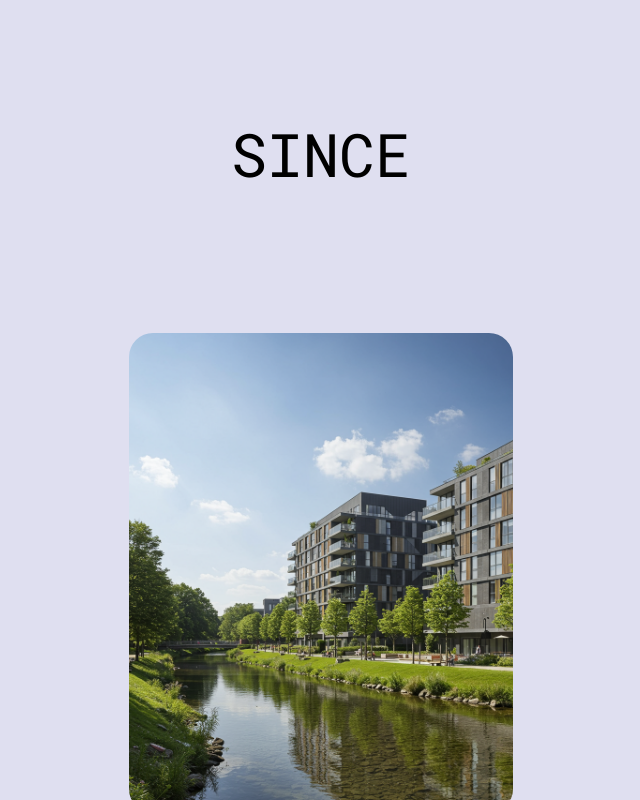
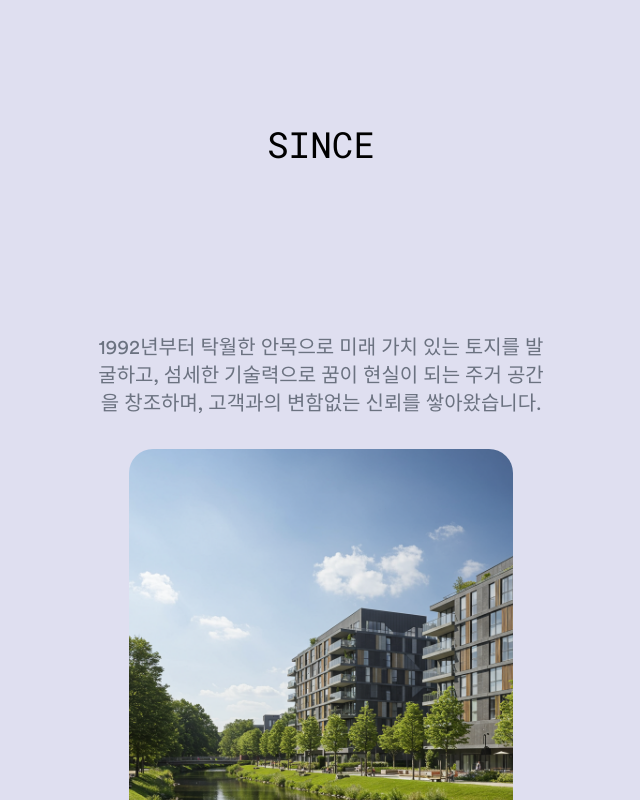
Before and after one commit to noodlemin/kimnco, a React (Vite) app: page / in a window 1280 px wide. Shown: the part 820-1620 px from the top of the page, without its empty margins (319-959 px from the left). Built offline with nearby package versions, Linux system fonts and the light colour scheme; a web font is replaced by a local one.

Commit message:
ios feature videos

```diff
--- a/src/components/About.jsx
+++ b/src/components/About.jsx
@@ -32,7 +32,7 @@ const About = () => {
   return (
     <div id="about" className="min-h-screen w-screen">
       <div className="relative mb-8 mt-36 flex flex-col items-center gap-5">
-        <p className="font-general text-2xl uppercase md:text-5xl lg:text-6xl">
+        <p className="font-general text-2xl uppercase md:text-3xl lg:text-4xl">
           {t('about.welcome')}
         </p>
 
@@ -42,8 +42,8 @@ const About = () => {
         />
 
         <div className="about-subtext">
-          <p className="text-gray-500" dangerouslySetInnerHTML={{ __html: t('about.subtext')}}>
-            {/* {t('about.subtext')} */}
+          <p className="text-gray-500">
+            {t('about.subtext')}
           </p>
         </div>
       </div>
--- a/src/components/Features.jsx
+++ b/src/components/Features.jsx
@@ -95,6 +95,8 @@ const Features = () => (
       <BentoTilt className="border-hsla relative mb-7 h-96 w-full overflow-hidden rounded-md md:h-[65vh]">
         <BentoCard
           src="videos/feature-1.mp4"
+          playsInline
+          preload="auto"
           title={
             <>
               radia<b>n</b>t
@@ -109,6 +111,8 @@ const Features = () => (
         <BentoTilt className="bento-tilt_1 row-span-1 md:col-span-1 md:row-span-2">
           <BentoCard
             src="videos/feature-2.mp4"
+            playsInline
+            preload="auto"
             title={
               <>
                 zig<b>m</b>a
@@ -122,6 +126,8 @@ const Features = () => (
         <BentoTilt className="bento-tilt_1 row-span-1 ms-32 md:col-span-1 md:ms-0">
           <BentoCard
             src="videos/feature-3.mp4"
+            playsInline
+            preload="auto"
             title={
               <>
                 n<b>e</b>xus
@@ -135,6 +141,8 @@ const Features = () => (
         <BentoTilt className="bento-tilt_1 me-14 md:col-span-1 md:me-0">
           <BentoCard
             src="videos/feature-4.mp4"
+            playsInline
+            preload="auto"
             title={
               <>
                 az<b>u</b>l
--- a/src/index.css
+++ b/src/index.css
@@ -77,7 +77,8 @@ body {
   }
 
   .about-subtext {
-    @apply absolute bottom-[-80dvh] left-1/2 w-full max-w-96 -translate-x-1/2 text-center font-circular-web text-xl md:max-w-[34rem];
+    @apply w-full max-w-96 text-center font-circular-web text-xl md:max-w-[34rem] mt-8;
+    text-wrap: balance;
   }
 
   .about-image {
--- a/src/locales/en.json
+++ b/src/locales/en.json
@@ -7,7 +7,7 @@
   "about": {
     "welcome": "Since",
     "discover": "1992",
-    "subtext": "Since 1992, Kim&Co has meticulously created </br> dream residential spaces by insightfully unearthing </br> future-valuable land, consistently building </br> unwavering trust with every client."
+    "subtext": "Since 1992, Kim&Co has meticulously created dream residential spaces by insightfully unearthing future-valuable land, consistently building unwavering trust with every client."
   },
 
   "nav": [
--- a/src/locales/kr.json
+++ b/src/locales/kr.json
@@ -7,7 +7,7 @@
   "about": {
     "welcome": "Since",
     "discover": "1992",
-    "subtext": "1992년부터 탁월한 안목으로 미래 가치 있는 토지를 발굴하고, </br> 섬세한 기술력으로 꿈이 현실이 되는 주거 공간을 창조하며, </br> 고객과의 변함없는 신뢰를 쌓아왔습니다."
+    "subtext": "1992년부터 탁월한 안목으로 미래 가치 있는 토지를 발굴하고, 섬세한 기술력으로 꿈이 현실이 되는 주거 공간을 창조하며, 고객과의 변함없는 신뢰를 쌓아왔습니다."
   },
 
   "nav": [
```
